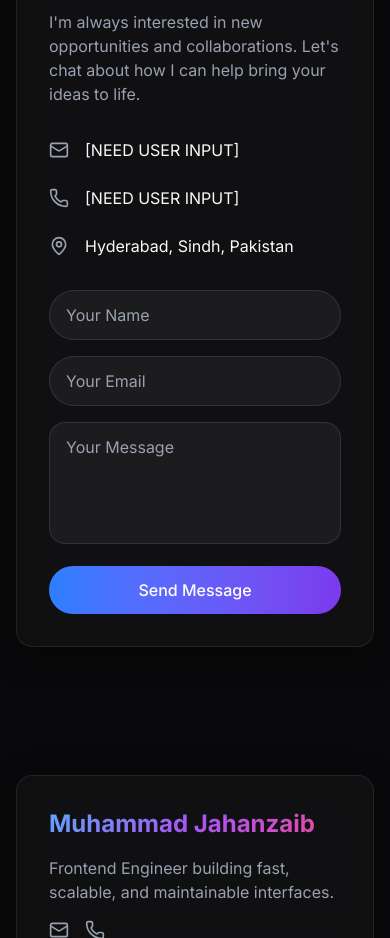
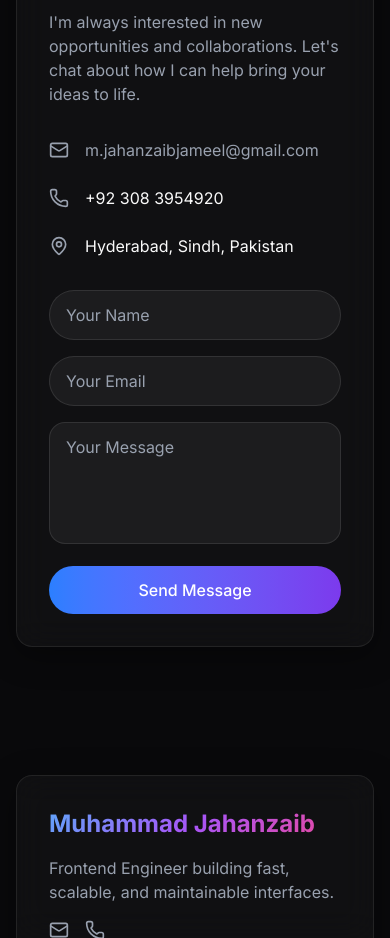
Before and after one commit to JahanzaibJameel/Portfolio-web, a Next.js app: page / in a window 390 px wide. Shown: the part 7880-8818 px from the top of the page. Built offline with nearby package versions, Linux system fonts and the light colour scheme.

Commit message:
chore(portfolio): add contact email and phone number
- Add email address as clickable mailto link
- Add mobile phone number (+92 308 3954920)
- Use consistent link styling for email

```diff
--- a/components/sections/contact.tsx
+++ b/components/sections/contact.tsx
@@ -38,11 +38,13 @@
             >
               <div className="flex items-center gap-4">
                 <Mail className="w-5 h-5 text-gray-400" />
-                <span>[NEED USER INPUT]</span>
+                <a href="mailto:m.jahanzaibjameel@gmail.com" className="text-gray-400 hover:text-white transition-colors">
+                  m.jahanzaibjameel@gmail.com
+                </a>
               </div>
               <div className="flex items-center gap-4">
                 <Phone className="w-5 h-5 text-gray-400" />
-                <span>[NEED USER INPUT]</span>
+                <span>+92 308 3954920</span>
               </div>
               <div className="flex items-center gap-4">
                 <MapPin className="w-5 h-5 text-gray-400" />
```
